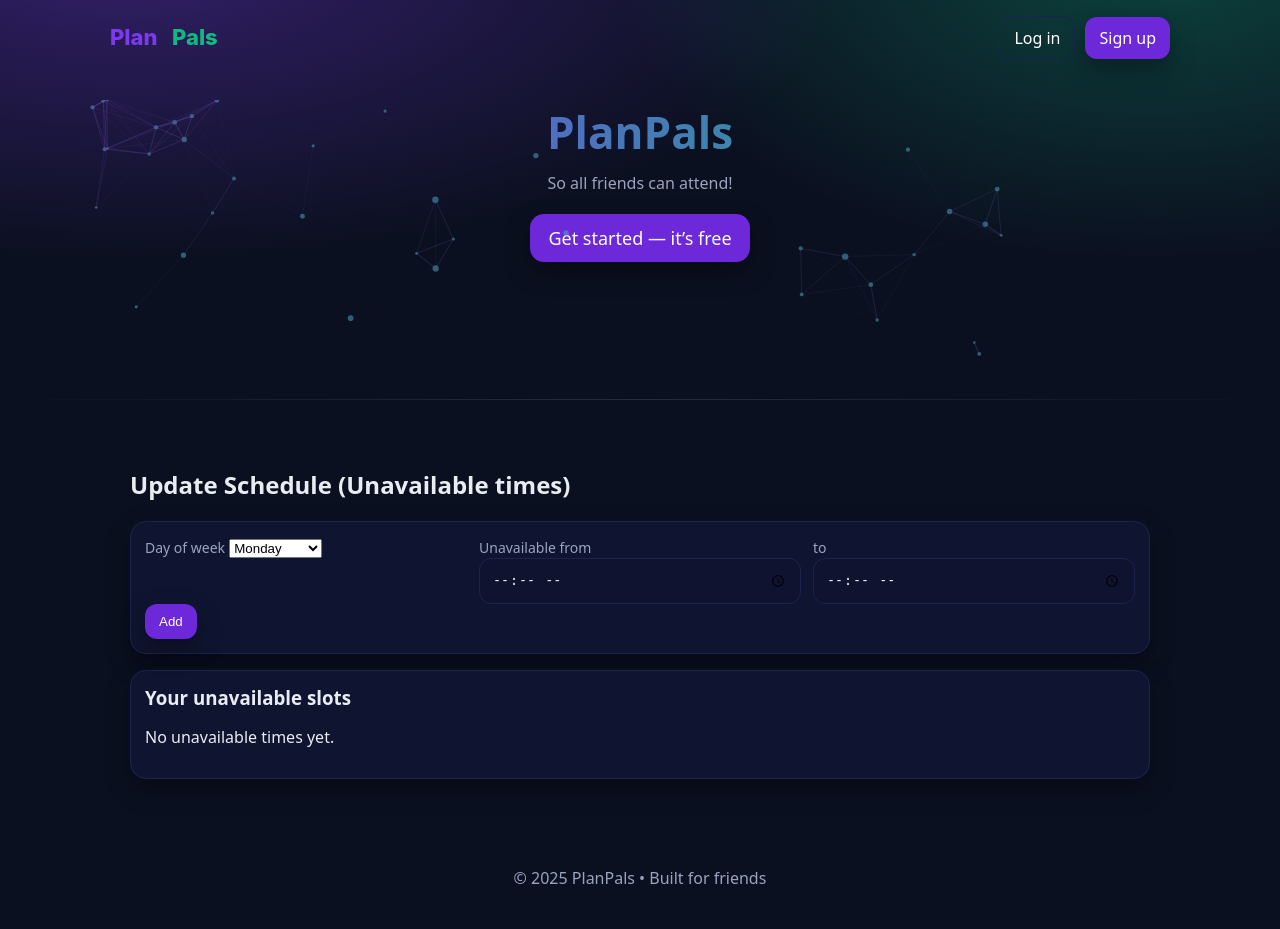
After one commit to drewmac11/planpals, a Python web app: template templates/schedule.html in a window 1280 px wide. The commit adds this page. Run offline with Jinja, Linux system fonts and the light colour scheme; the template is opened without the code that fills it, so the values that code supplies are empty.

Commit message:
PlanPals v3.5 rebuild

```diff
--- a/static/main.js
+++ b/static/main.js
@@ -12,7 +12,7 @@
   window.addEventListener('resize', resize);
   resize();
 
-  const COUNT = 60;
+  const COUNT = 40;
   function rand(min,max){ return Math.random()*(max-min)+min; }
   function spawn(){
     particles = [];
@@ -20,8 +20,8 @@
       particles.push({
         x: rand(0,w),
         y: rand(0,h),
-        vx: rand(-0.3,0.3),
-        vy: rand(-0.3,0.3),
+        vx: rand(-0.12,0.12),
+        vy: rand(-0.12,0.12),
         r: rand(1.2,3.2),
       });
     }
@@ -42,7 +42,7 @@
       const dx = mouse.x - p.x;
       const dy = mouse.y - p.y;
       const d2 = dx*dx + dy*dy;
-      const force = Math.min(0.002, 60/(d2+10000));
+      const force = Math.min(0.001, 30/(d2+20000));
       p.vx += dx*force;
       p.vy += dy*force;
 
--- a/static/style.css
+++ b/static/style.css
@@ -88,3 +88,8 @@ input:focus,textarea:focus{outline:2px solid rgba(124,58,237,.35);border-color:v
 .event-item:last-child { border-bottom:none; }
 .btn.small { padding: 0.3rem 0.6rem; font-size: 0.9rem; }
 .btn.danger { background: #c64040; color: #fff; }
+
+.brand-logo{height:36px; display:block;}
+header .brand{display:flex; align-items:center;}
+
+.badge{display:inline-block;padding:.1rem .4rem;border-radius:.4rem;background:rgba(90,120,200,.2);border:1px solid rgba(90,120,200,.5);}
--- a/templates/base.html
+++ b/templates/base.html
@@ -18,6 +18,7 @@
         {% if current_user.is_authenticated %}
           <a class="btn ghost" href="{{ url_for('create_event') }}">Create Event</a>
           <a class="btn ghost" href="{{ url_for('profile') }}">Profile</a>
+          <a class="btn ghost" href="{{ url_for('schedule') }}">Update Schedule</a>
           <a class="btn ghost" href="{{ url_for('logout') }}">Logout</a>
         {% else %}
           <a class="btn ghost" href="{{ url_for('login') }}">Log in</a>
--- /dev/null
+++ b/templates/schedule.html
@@ -0,0 +1,52 @@
+
+{% extends "base.html" %}
+{% block content %}
+<section class="container">
+  <h2>Update Schedule (Unavailable times)</h2>
+  <form method="post" class="card" style="margin-bottom:1rem">
+    <div class="row">
+      <div class="col">
+        <label>Day of week</label>
+        <select name="day" required>
+          <option value="0">Monday</option>
+          <option value="1">Tuesday</option>
+          <option value="2">Wednesday</option>
+          <option value="3">Thursday</option>
+          <option value="4">Friday</option>
+          <option value="5">Saturday</option>
+          <option value="6">Sunday</option>
+        </select>
+      </div>
+      <div class="col">
+        <label>Unavailable from</label>
+        <input type="time" name="start" required />
+      </div>
+      <div class="col">
+        <label>to</label>
+        <input type="time" name="end" required />
+      </div>
+    </div>
+    <button class="btn">Add</button>
+  </form>
+
+  <div class="card">
+    <h3>Your unavailable slots</h3>
+    {% if slots %}
+      <ul class="event-list">
+        {% for s in slots %}
+          <li class="event-item">
+            <div>
+              {{ ['Mon','Tue','Wed','Thu','Fri','Sat','Sun'][s.day] }}: {{ s.start_time.strftime('%H:%M') }}–{{ s.end_time.strftime('%H:%M') }}
+            </div>
+            <form method="post" action="{{ url_for('delete_slot', slot_id=s.id) }}">
+              <button class="btn small danger">Delete</button>
+            </form>
+          </li>
+        {% endfor %}
+      </ul>
+    {% else %}
+      <p class="muted">No unavailable times yet.</p>
+    {% endif %}
+  </div>
+</section>
+{% endblock %}
```
Also changed, not shown: app.py (+87 -2 lines), models.py (+8 -0 lines), templates/create.html (+15 -0 lines), static/logo.png (added).
